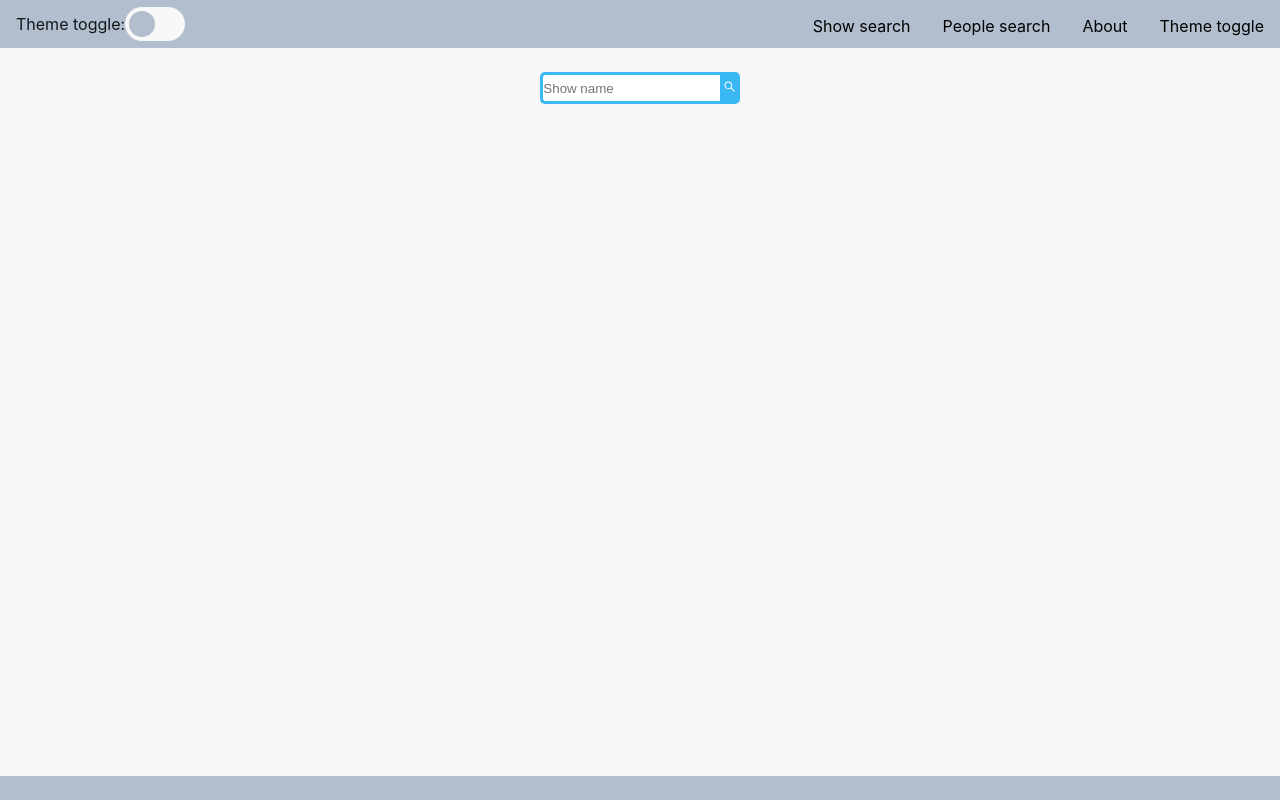
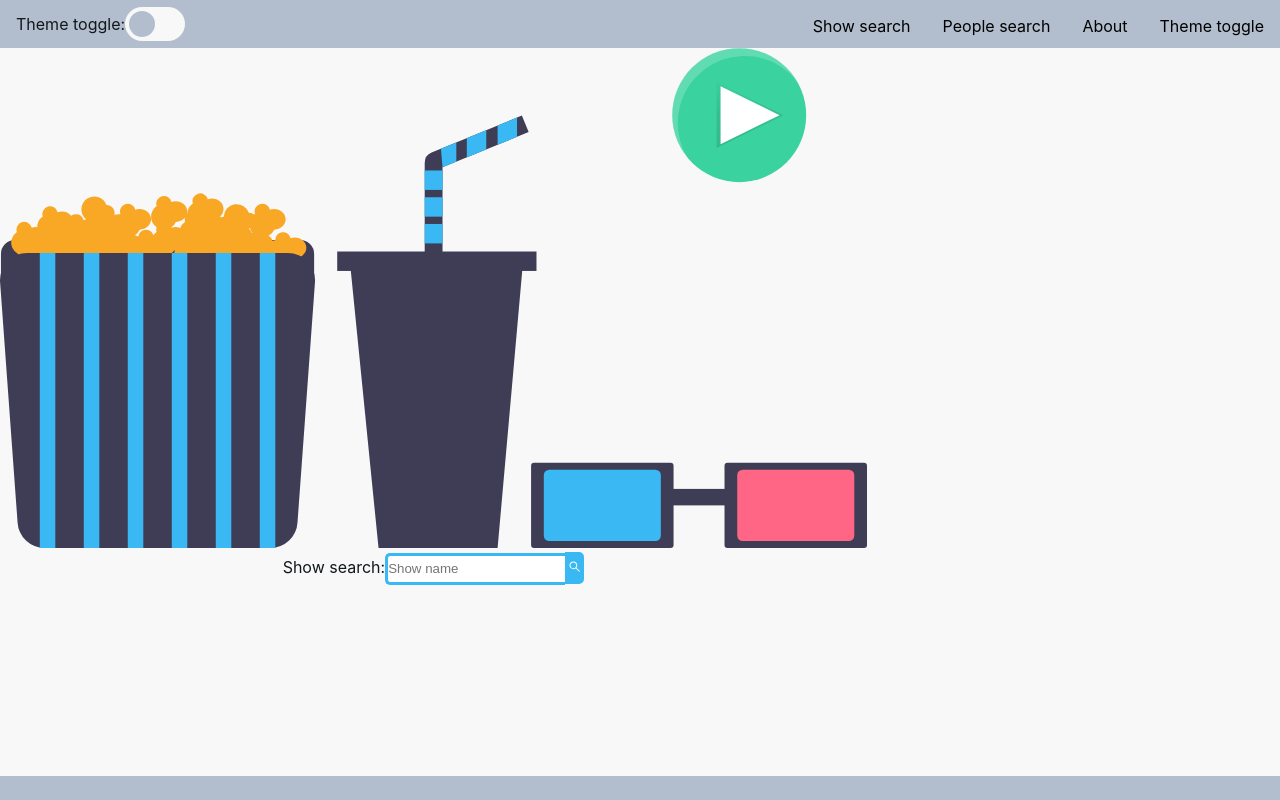
Before and after one commit to mirkotomovic/movie-api, a React (Create React App) app: page / in a window 1280 px wide. Built offline with nearby package versions, Linux system fonts and the light colour scheme.

Commit message:
svg and people search

```diff
--- a/src/components/SearchResult.js
+++ b/src/components/SearchResult.js
@@ -6,6 +6,7 @@ import ShowCard from 'components/ShowCard';
 import { searchShow } from 'services/show.service';
 
 import { AiOutlineSearch } from "react-icons/ai";
+import ShowSearchSVG from "components/svg/gummy-tv-room.svg";
 
 export const SearchResult = () => {
   const [shows, setShows] = useState([]);
@@ -15,11 +16,14 @@ export const SearchResult = () => {
   }
   return (
     <>
-      <form className="search-form" onSubmit={handleSubmit(onSubmit)}>
-        <input className="form-field" ref={register} type="text" name="query" placeholder="Show name" />
-        {/* <input type="submit" value="Submit" /> */}
-        <button className="form-btn"><AiOutlineSearch /></button>
-      </form>
+      <div className="search-container">
+        <img className="search-svg" src={ShowSearchSVG} alt="SVG" />
+        <form className="search-form" onSubmit={handleSubmit(onSubmit)}>
+          <label className="search-label" htmlFor="search">Show search:</label>
+          <input className="form-field" ref={register} type="text" id="search" name="query" placeholder="Show name" />
+          <button className="form-btn"><AiOutlineSearch /></button>
+        </form>
+      </div>
       <div className="result-content">
         {shows.map(obj => {
           return (
```
Also changed, not shown: src/components/PeopleSearch.js (added, +40 -0 lines), src/components/svg/gummy-tv-room.svg (added), src/components/svg/undraw_Smiley_face_re_9uid.svg (added).
